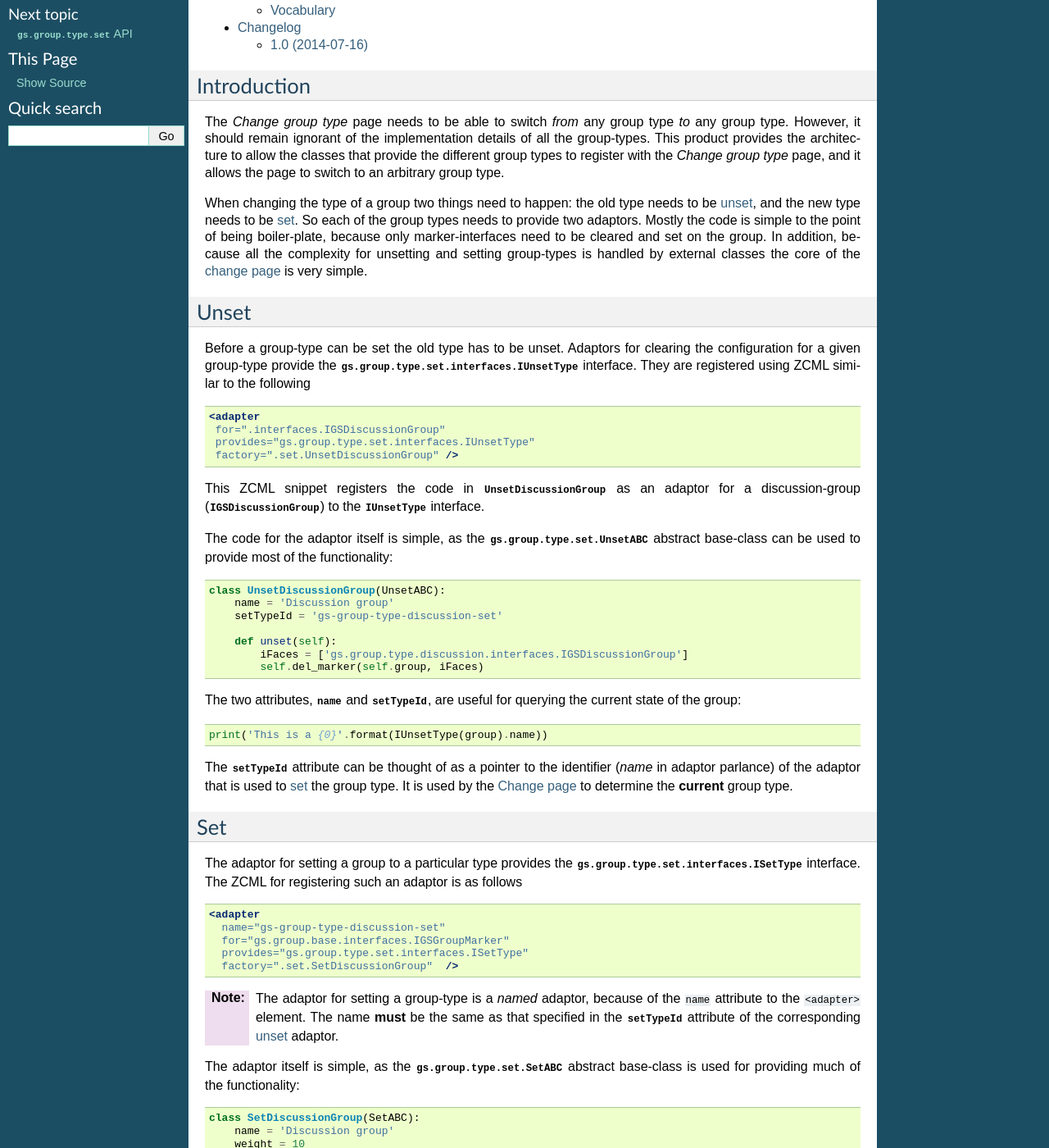
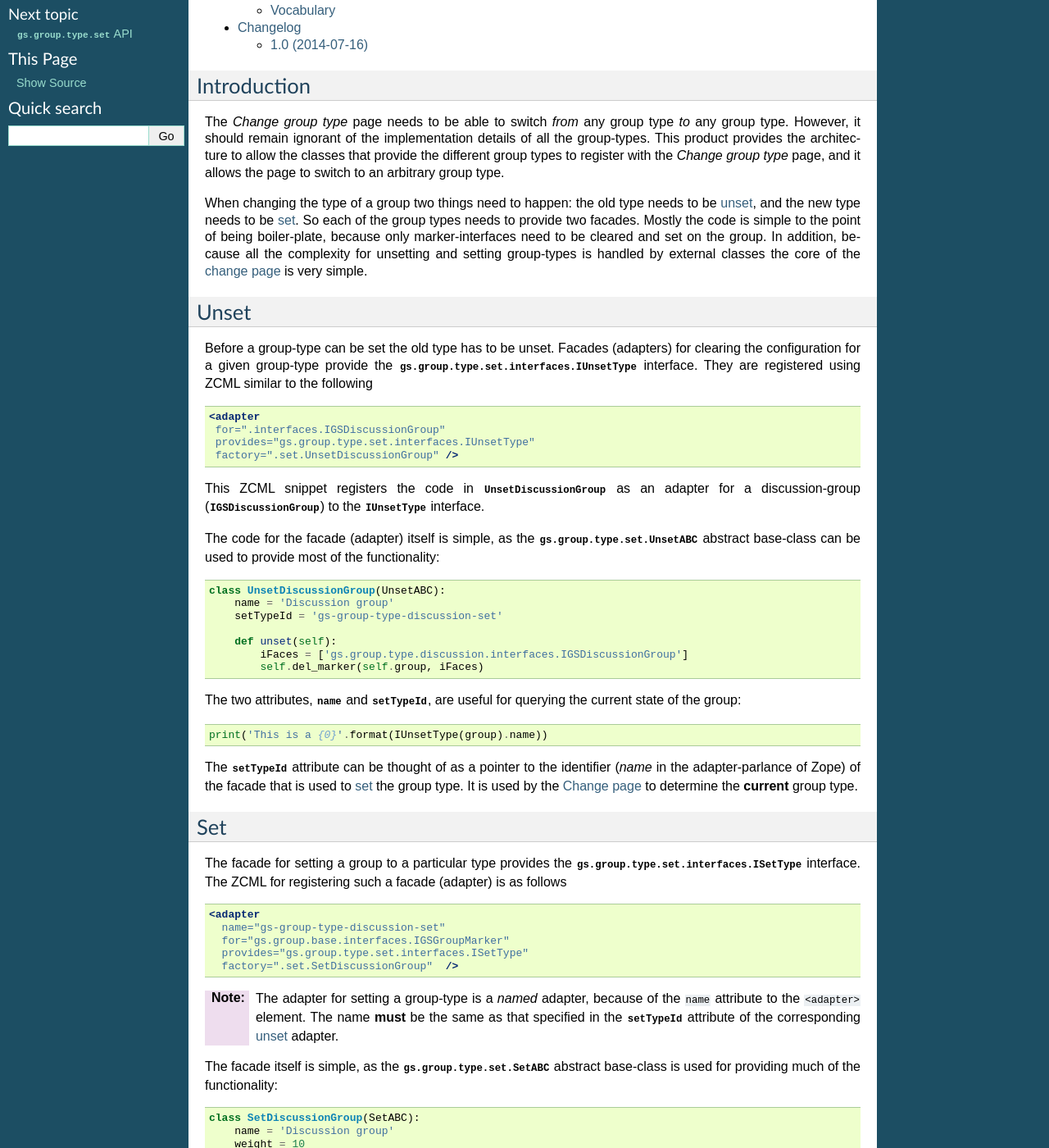
Before and after one commit to groupserver/gs.group.type.set, a Sphinx documentation site: the page built from docs/index.rst, in a window 1280 px wide and 1400 px high, scrolled down 192 px. Shown: the whole window at 82% size. Built offline with Sphinx 7.4.7, drawn with Linux system fonts in a browser that asks for light colours; some of the changed text lies outside the part shown.

Commit message:
Clarifying that facades are being used, even though the Zope API calls everything adaptors.

```diff
--- a/docs/index.rst
+++ b/docs/index.rst
@@ -23,7 +23,7 @@ an arbitrary group type.
 When changing the type of a group two things need to happen: the
 old type needs to be unset_, and the new type needs to be
 set_. So each of the group types needs to provide two
-adaptors. Mostly the code is simple to the point of being
+facades. Mostly the code is simple to the point of being
 boiler-plate, because only marker-interfaces need to be cleared
 and set on the group. In addition, because all the complexity for
 unsetting and setting group-types is handled by external classes
@@ -33,10 +33,10 @@ Unset
 -----
 
 Before a group-type can be set the old type has to be unset.
-Adaptors for clearing the configuration for a given group-type
-provide the :class:`gs.group.type.set.interfaces.IUnsetType`
-interface. They are registered using ZCML similar to the
-following
+Facades (adapters) for clearing the configuration for a given
+group-type provide the
+:class:`gs.group.type.set.interfaces.IUnsetType` interface. They
+are registered using ZCML similar to the following
 
 .. code-block:: xml
 
@@ -46,13 +46,15 @@ following
     factory=".set.UnsetDiscussionGroup" />
 
 This ZCML snippet registers the code in
-:class:`UnsetDiscussionGroup` as an adaptor for a
+:class:`UnsetDiscussionGroup` as an adapter for a
 discussion-group (:class:`IGSDiscussionGroup`) to the
 :class:`IUnsetType` interface.
 
-The code for the adaptor itself is simple, as the
+The code for the facade (adapter) itself is simple, as the
 :class:`gs.group.type.set.UnsetABC` abstract base-class can be
-used to provide most of the functionality::
+used to provide most of the functionality:
+
+.. code-block:: python
 
   class UnsetDiscussionGroup(UnsetABC):
       name = 'Discussion group'
@@ -63,21 +65,23 @@ used to provide most of the functionality::
           self.del_marker(self.group, iFaces)
 
 The two attributes, :attr:`name` and :attr:`setTypeId`, are
-useful for querying the current state of the group::
+useful for querying the current state of the group:
+
+.. code-block:: python
 
   print('This is a {0}'.format(IUnsetType(group).name))
 
 The :attr:`setTypeId` attribute can be thought of as a pointer to
-the identifier (*name* in adaptor parlance) of the adaptor that
-is used to set_ the group type. It is used by the `Change page`_
-to determine the **current** group type.
+the identifier (*name* in the adapter-parlance of Zope) of the
+facade that is used to set_ the group type. It is used by the
+`Change page`_ to determine the **current** group type.
 
 Set
 ---
 
-The adaptor for setting a group to a particular type provides the
+The facade for setting a group to a particular type provides the
 :class:`gs.group.type.set.interfaces.ISetType` interface. The
-ZCML for registering such an adaptor is as follows
+ZCML for registering such a facade (adapter) is as follows
 
 .. code-block:: xml
 
@@ -87,15 +91,17 @@ ZCML for registering such an adaptor is as follows
     provides="gs.group.type.set.interfaces.ISetType"
     factory=".set.SetDiscussionGroup"  />
 
-:Note: The adaptor for setting a group-type is a *named* adaptor,
+:Note: The adapter for setting a group-type is a *named* adapter,
        because of the ``name`` attribute to the ``<adapter>``
        element. The name **must** be the same as that specified
        in the :attr:`setTypeId` attribute of the corresponding
-       unset_ adaptor.
+       unset_ adapter.
 
-The adaptor itself is simple, as the
+The facade itself is simple, as the
 :class:`gs.group.type.set.SetABC` abstract base-class is used for
-providing much of the functionality::
+providing much of the functionality:
+
+.. code-block:: python
 
   class SetDiscussionGroup(SetABC):
       name = 'Discussion group'
@@ -107,18 +113,20 @@ providing much of the functionality::
 
 The :attr:`name` is used to provide a label for the option in the
 `Change page`_. The :attr:`weight` attribute is used to order the
-adaptors in the vocabulary_.
+adapters in the vocabulary_.
 
 Vocabulary
 ~~~~~~~~~~
 
 The *Change* page uses the *vocabulary*
 :class:`gs.group.type.set.vocabulary.GroupTypeVocabulary` to list
-all the adaptors that provide the :class:`ISetType`
+all the facades that provide the :class:`ISetType`
 interface. While the vocabulary *can* be instantiated as a
 stand-alone class, usually it is used in a ``Choice`` field in a
 schema, by using the name of the corresponding
-``groupserver.GroupType`` utility::
+``groupserver.GroupType`` utility:
+
+.. code-block:: python
 
     groupType = Choice(
         title='Group type',
@@ -131,7 +139,9 @@ Change page
 
 Because all the actual functionality for changing a group-type is
 farmed off to external classes the core of the Change page is
-very simple::
+very simple:
+
+.. code-block:: python
 
         unsetter = IUnsetType(self.context)
         gsm = getGlobalSiteManager()
```
